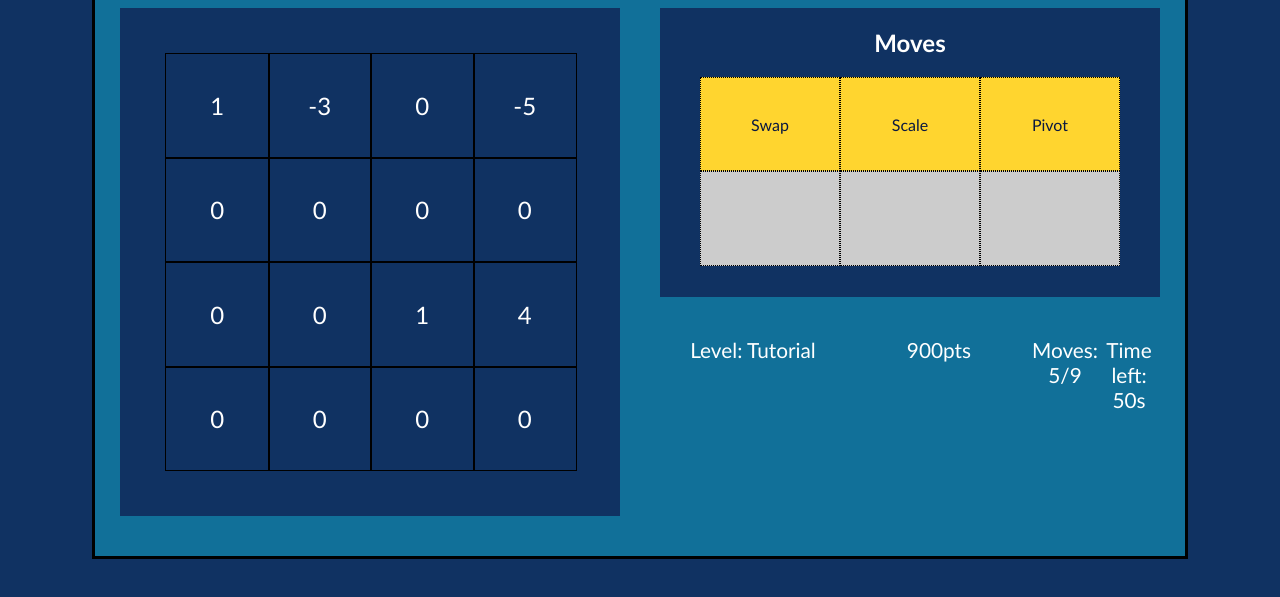
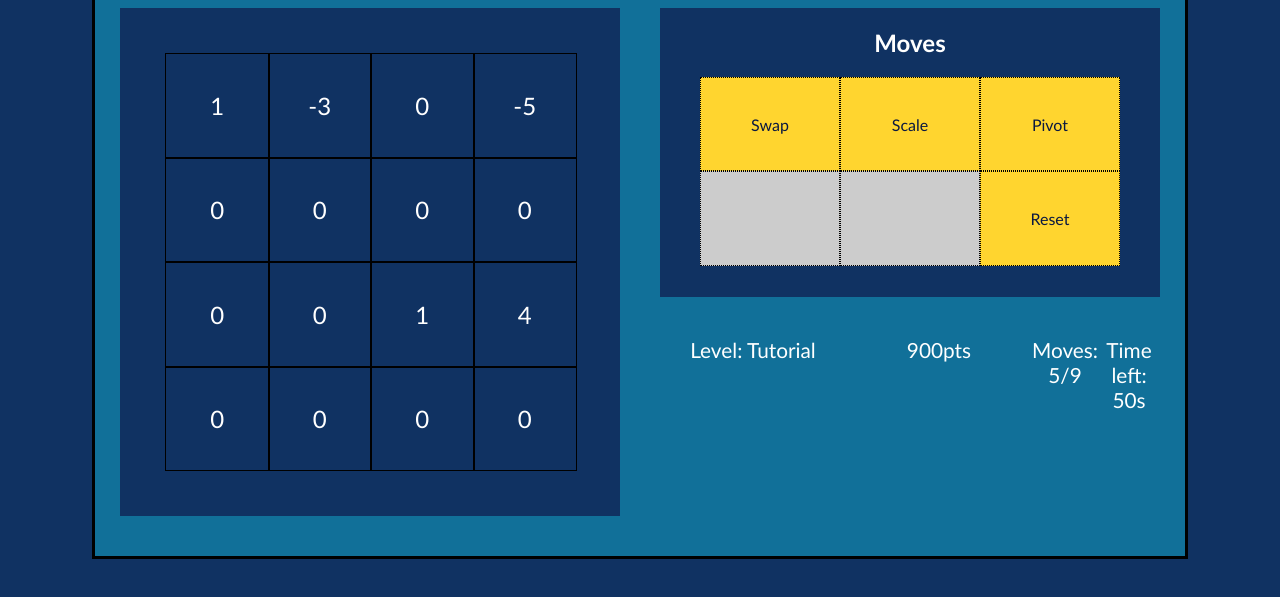
Before and after one commit to zzwhoops-home/IGME-235, a plain HTML site: page project3/index.html in a window 1280 px wide. Shown: the part 113-710 px from the top of the page. Drawn offline with nearby package versions, Linux system fonts and the light colour scheme.

Commit message:
add reset button

```diff
--- a/project3/index.html
+++ b/project3/index.html
@@ -30,18 +30,12 @@
             <div id="moves-panel">
                 <h2>Moves</h2>
                 <div id="moves-container">
-                    <div class="move" id="swap">
-                        Swap
-                    </div>
-                    <div class="move" id="scale">
-                        Scale
-                    </div>
-                    <div class="move" id="pivot">
-                        Pivot
-                    </div>
+                    <div class="move" id="swap">Swap</div>
+                    <div class="move" id="scale">Scale</div>
+                    <div class="move" id="pivot">Pivot</div>
                     <div class="move empty"></div>
                     <div class="move empty"></div>
-                    <div class="move empty"></div>
+                    <div class="move" id="reset">Reset</div>
                 </div>
                 <div id="popup" class="hidden">
                     <p>Swap</p>
```
